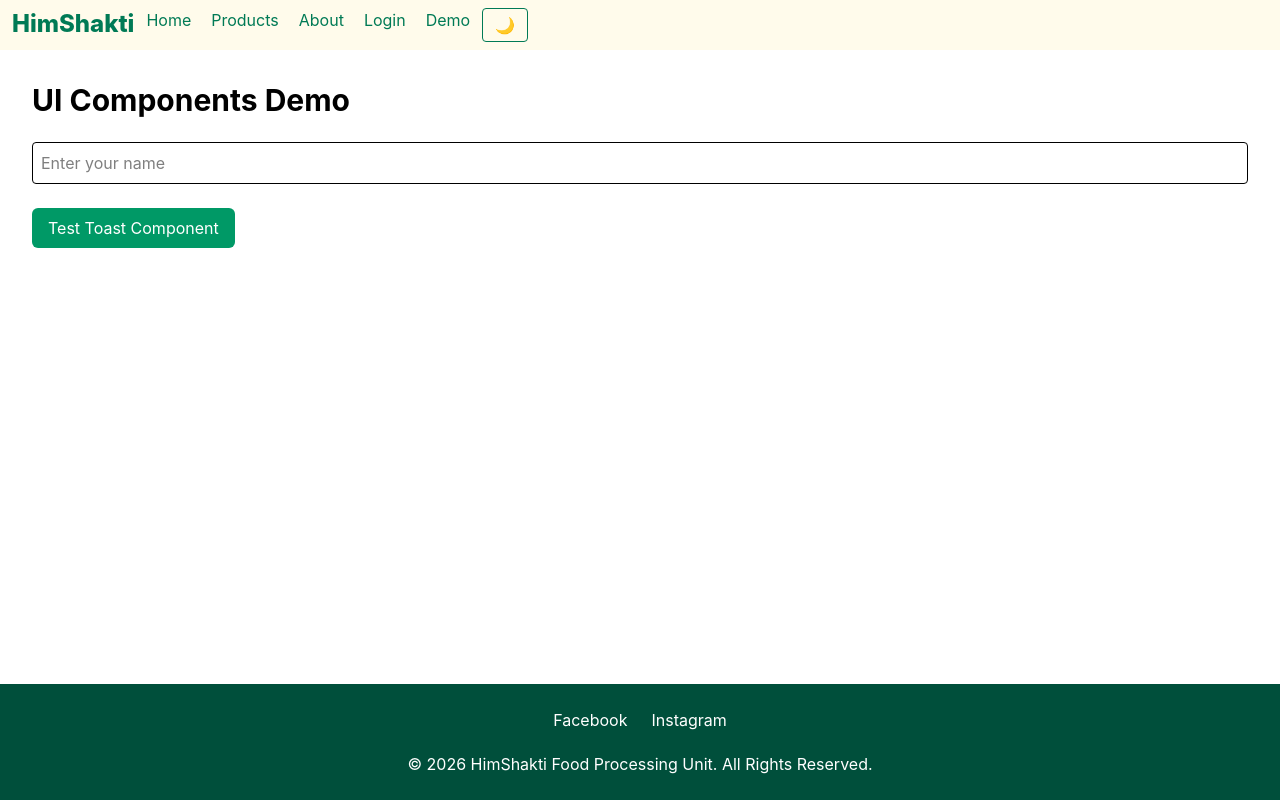
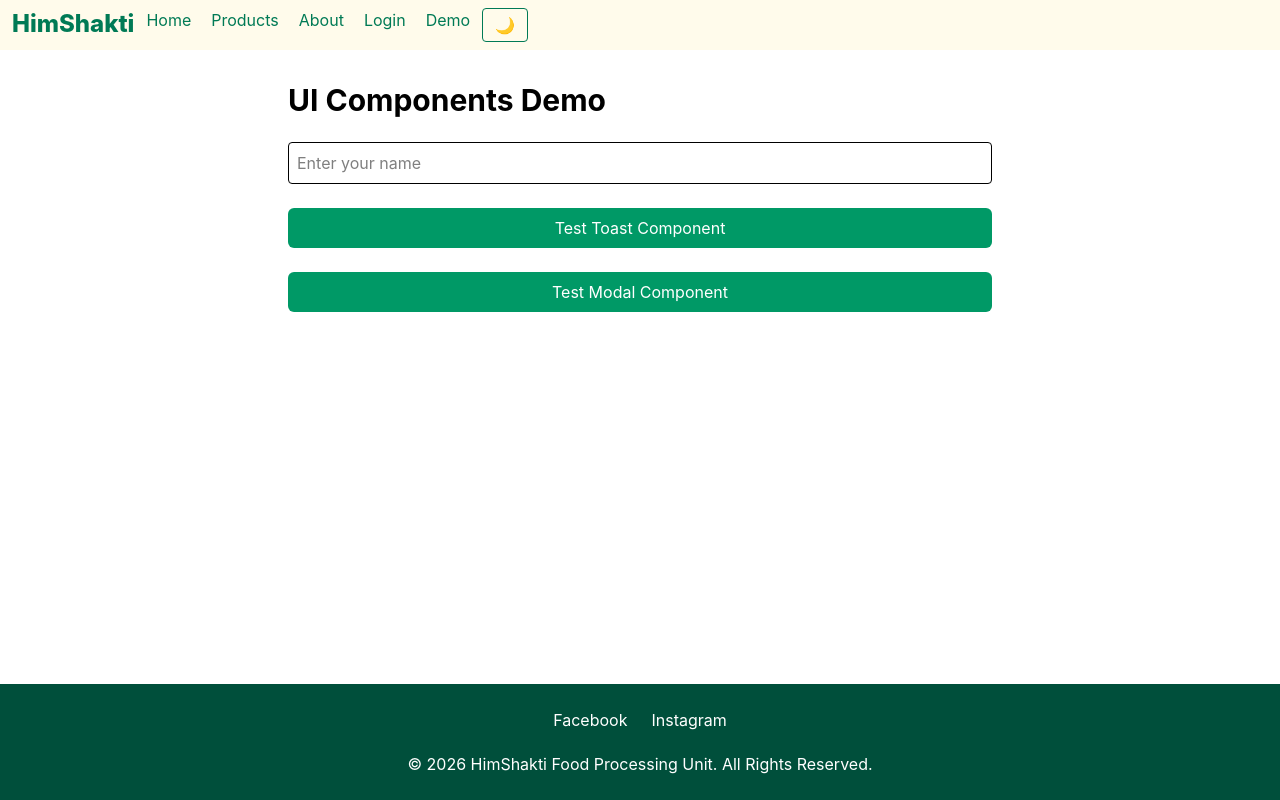
Before and after one commit to shravyagaonkar/HimShakti-D2C-Platform, a React (Vite) app: page /demo in a window 1280 px wide. Built offline with nearby package versions, Linux system fonts and the light colour scheme.

Commit message:
feat: add reusable ui components

```diff
--- /dev/null
+++ b/src/components/ui/Modal.jsx
@@ -0,0 +1,22 @@
+function Modal({ open, close }) {
+  if (!open) return null;
+
+  return (
+    <div className="fixed inset-0 bg-black-50 flex items-center justify-center">
+
+      <div className="bg-white p-7 rounded-lg w-80 text-center">
+        <p className="text-lg mb-5">Modal Component implemented successfully!</p>
+
+        <button
+          onClick={close}
+          className="bg-red-500 text-white px-4 py-2 rounded"
+        >
+          Close
+        </button>
+      </div>
+
+    </div>
+  );
+}
+
+export default Modal;
--- a/src/pages/Demo.jsx
+++ b/src/pages/Demo.jsx
@@ -3,23 +3,22 @@ import Button from "../components/ui/Button";
 import Input from "../components/ui/Input";
 import Loader from "../components/ui/Loader";
 import Toast from "../components/ui/Toast";
+import Modal from "../components/ui/Modal";
 function Demo(){
+  const [open, setOpen] = useState(false);
   const [loading, setLoading] = useState(false);
+    const[showToast,setShowToast] = useState(false);
   const handleDemo = () => {
     setLoading(true);
 
     setTimeout(() => {
       setLoading(false);
       setShowToast(true);
-
-      setTimeout(() => {
-        setShowToast(false);
-      }, 3000);
     }, 2000);
   };
-  const[showToast,setShowToast] = useState(false);
+
     return(
-        <div className="p-8 space-y-6">
+        <div className="p-8 max-w-3xl mx-auto flex flex-col gap-6">
          <h1 className="text-3xl font-bold">UI Components Demo</h1>
          <Input placeholder = "Enter your name"/>
          <Button
@@ -27,7 +26,15 @@ function Demo(){
          onClick={()=>handleDemo()}
          />
         {loading && <Loader />}
-        {showToast&&(<Toast message = "Action completed Successfully"/>)}
+        <Button
+        text = "Test Modal Component"
+        onClick={()=>setOpen(true)}
+        />
+        <Modal
+        open = {open}
+        close = {()=>setOpen(false)}
+        />
+        {showToast&&(<Toast message = " Toast component implemented  Successfully"/>)}
         </div>
     )
 }
```
